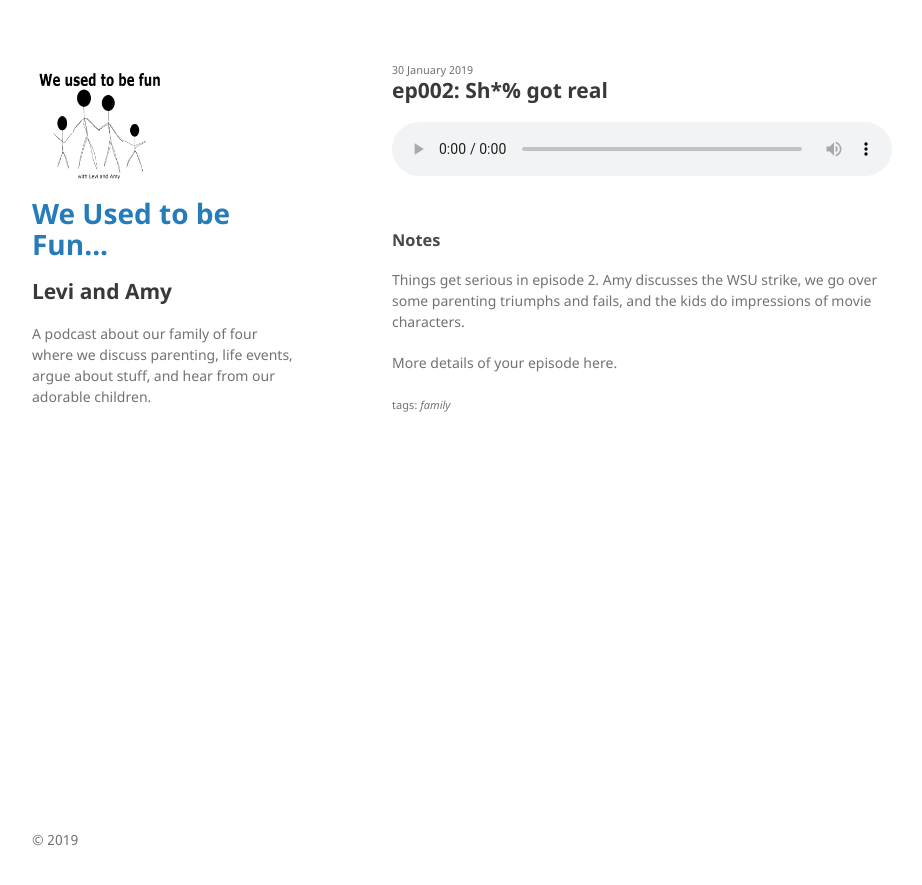
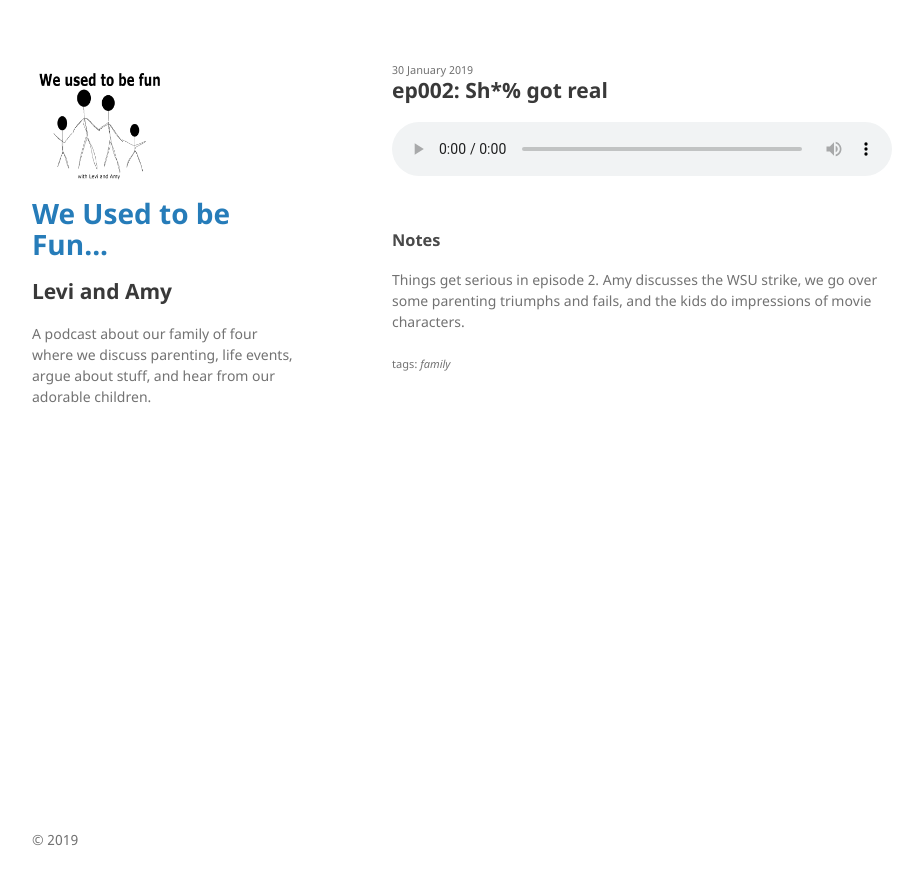
Before and after one commit to weusedtobefun/weusedtobefun.github.io, a Jekyll site: the page built from _posts/2019-01-29-ep002.md, in a window 1280 px wide. Shown: the top 885 px of the page, without its empty margins (178-1100 px from the left). Built offline with Jekyll 4.4.1, drawn with Linux system fonts in a browser that asks for light colours.

Commit message:
format update

```diff
--- a/_posts/2019-01-29-ep002.md
+++ b/_posts/2019-01-29-ep002.md
@@ -12,5 +12,3 @@ excerpt_separator: <!--more-->
 ---
 Things get serious in episode 2. Amy discusses the WSU strike, we go over some parenting triumphs and fails, and the kids do impressions of movie characters.
 <!--more-->
-
-More details of your episode here.
```
Also changed, not shown: _posts/2019-01-27-ep001.md (line endings or trailing spaces).
